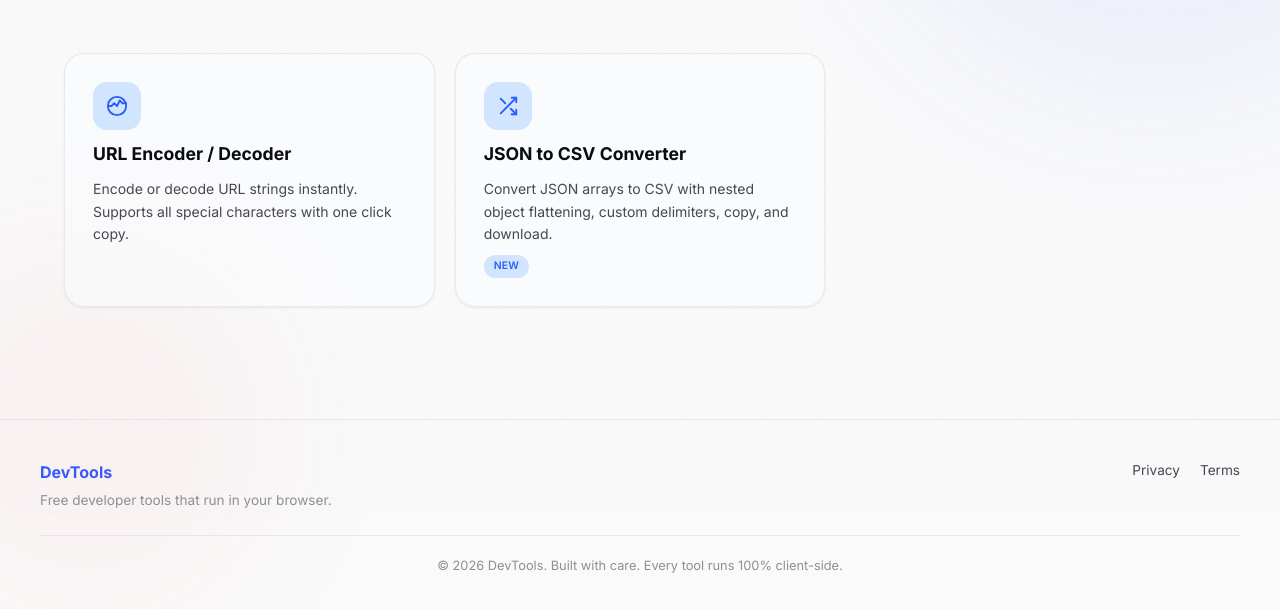
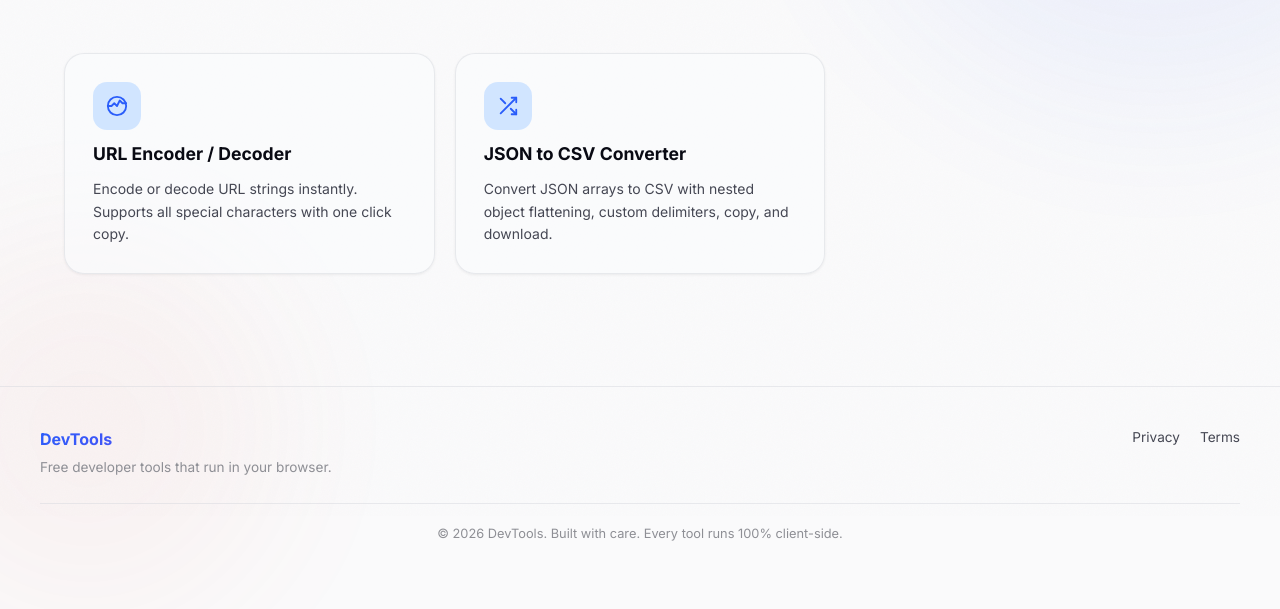
Before and after one commit to DiyarCeylan/dev-tools, a plain HTML site: page index.html in a window 1280 px wide. Shown: the part 284-893 px from the top of the page. After the commit the page ends 860 px from the top, so only its background shows below. Drawn offline with Linux system fonts and the light colour scheme.

Commit message:
Remove NEW tag from JSON to CSV card

```diff
--- a/index.html
+++ b/index.html
@@ -111,7 +111,6 @@
         </div>
         <h2>JSON to CSV Converter</h2>
         <p>Convert JSON arrays to CSV with nested object flattening, custom delimiters, copy, and download.</p>
-        <span class="tag">New</span>
       </a>
     </div>
   </main>
```
